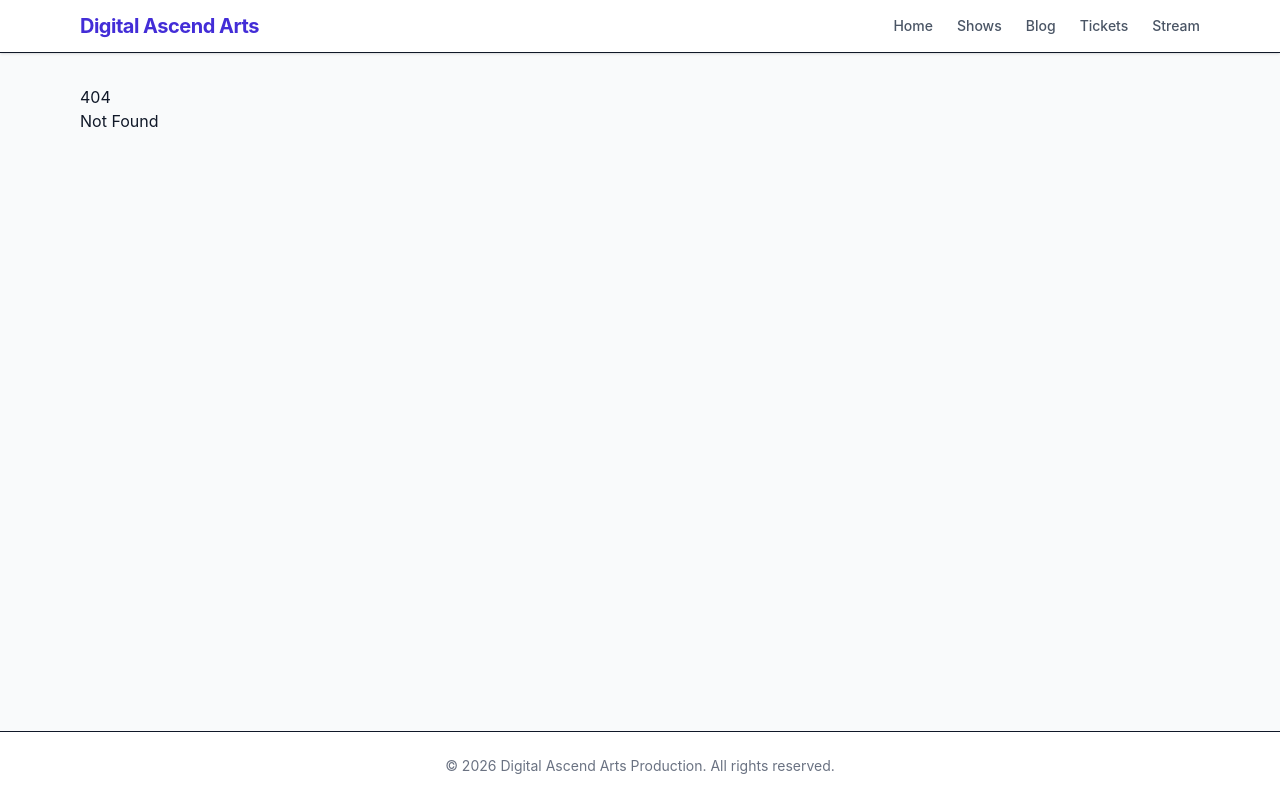
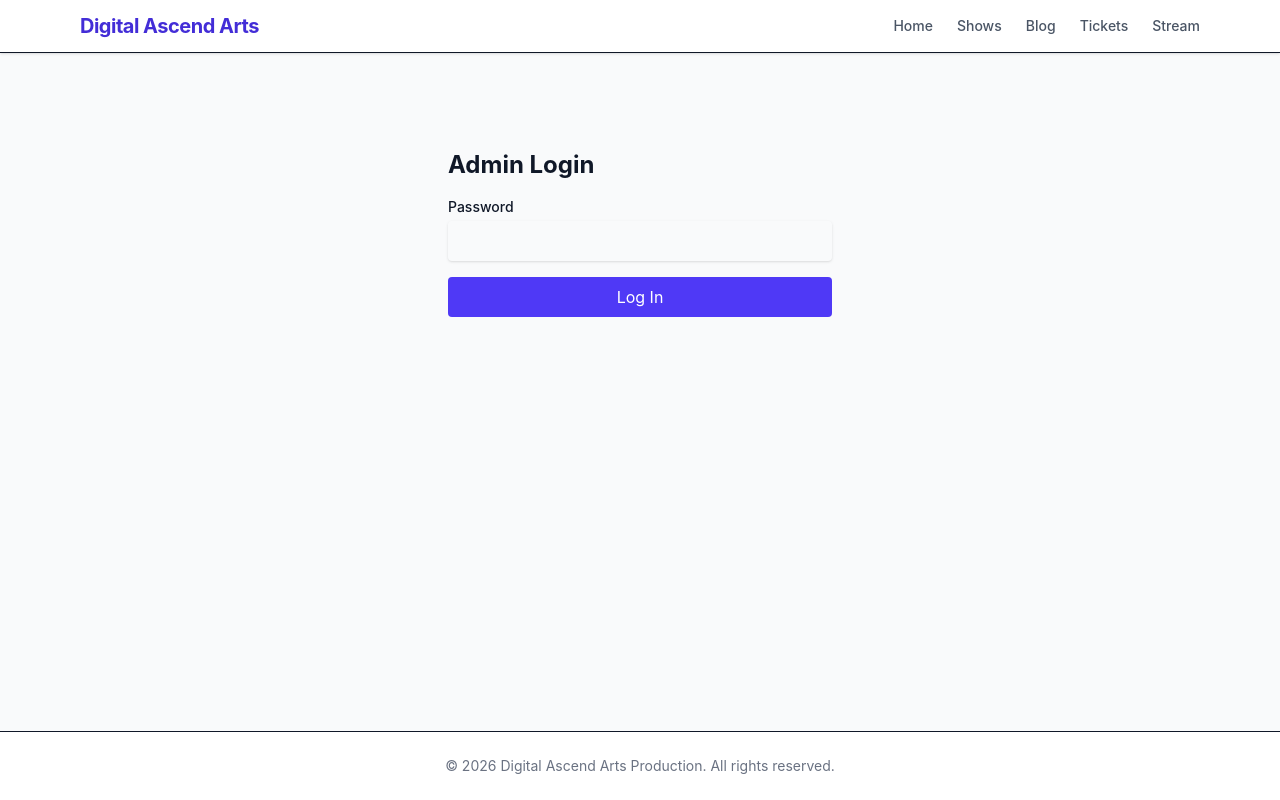
Before and after one commit to BonaventureMaina/digital-ascend, a SvelteKit app: page /admin in a window 1280 px wide. Before the commit this address had no page. Built offline with nearby package versions, Linux system fonts and the light colour scheme.

Commit message:
feat: password-protected admin dashboard with subscriber list

```diff
--- /dev/null
+++ b/src/routes/admin/+page.server.ts
@@ -0,0 +1,23 @@
+import { env } from '$env/dynamic/private';
+import { fail } from '@sveltejs/kit';
+
+export const actions = {
+  login: async ({ request, cookies }) => {
+    const data = await request.formData();
+    const password = data.get('password') as string;
+
+    if (password !== env.ADMIN_PASSWORD) {
+      return fail(401, { error: 'Incorrect password.' });
+    }
+
+    // Set a simple authentication cookie (prototype only)
+    cookies.set('admin_token', env.ADMIN_PASSWORD, {
+      path: '/',
+      httpOnly: true,
+      sameSite: 'strict',
+      maxAge: 60 * 60 * 24 // 1 day
+    });
+
+    return { success: true };
+  }
+};
--- /dev/null
+++ b/src/routes/admin/+page.svelte
@@ -0,0 +1,34 @@
+<script lang="ts">
+  let { form } = $props();
+  const error = form?.error ?? '';
+  const success = form?.success ?? false;
+</script>
+
+<div class="max-w-sm mx-auto mt-16">
+  <h1 class="text-2xl font-bold mb-4">Admin Login</h1>
+
+  {#if success}
+    <p class="text-green-700 bg-green-50 p-3 rounded text-sm mb-4">
+      Logged in! <a href="/admin/subscribers" class="underline">Go to subscriber list</a>.
+    </p>
+  {:else}
+    <form method="POST" action="?/login" class="space-y-4">
+      <div>
+        <label for="password" class="block text-sm font-medium">Password</label>
+        <input
+          type="password"
+          id="password"
+          name="password"
+          required
+          class="mt-1 w-full rounded border-gray-300 shadow-sm p-2"
+        />
+        {#if error}
+          <p class="text-red-600 text-sm mt-1">{error}</p>
+        {/if}
+      </div>
+      <button type="submit" class="bg-indigo-600 text-white px-4 py-2 rounded hover:bg-indigo-700 w-full">
+        Log In
+      </button>
+    </form>
+  {/if}
+</div>
--- /dev/null
+++ b/src/routes/admin/subscribers/+page.server.ts
@@ -0,0 +1,17 @@
+import { env } from '$env/dynamic/private';
+import { redirect } from '@sveltejs/kit';
+import { db } from '$lib/server/db';
+import { subscribers } from '$lib/server/db/schema';
+
+export function load({ cookies }) {
+  const token = cookies.get('admin_token');
+  if (token !== env.ADMIN_PASSWORD) {
+    throw redirect(303, '/admin');
+  }
+
+  const list = db.select().from(subscribers).all();
+
+  return {
+    subscribers: list
+  };
+}
--- /dev/null
+++ b/src/routes/admin/subscribers/+page.svelte
@@ -0,0 +1,37 @@
+<script lang="ts">
+  let { data } = $props();
+  const subs = data.subscribers;
+</script>
+
+<div class="max-w-3xl mx-auto">
+  <h1 class="text-2xl font-bold mb-4">Subscribers ({subs.length})</h1>
+
+  {#if subs.length === 0}
+    <p class="text-gray-500">No subscribers yet.</p>
+  {:else}
+    <div class="overflow-x-auto">
+      <table class="w-full border-collapse border border-gray-200 text-sm">
+        <thead>
+          <tr class="bg-gray-50">
+            <th class="border border-gray-200 p-2 text-left">ID</th>
+            <th class="border border-gray-200 p-2 text-left">Email</th>
+            <th class="border border-gray-200 p-2 text-left">Subscribed At</th>
+          </tr>
+        </thead>
+        <tbody>
+          {#each subs as sub}
+            <tr>
+              <td class="border border-gray-200 p-2">{sub.id}</td>
+              <td class="border border-gray-200 p-2">{sub.email}</td>
+              <td class="border border-gray-200 p-2">{sub.subscribedAt}</td>
+            </tr>
+          {/each}
+        </tbody>
+      </table>
+    </div>
+  {/if}
+
+  <p class="mt-6 text-sm text-gray-500">
+    <a href="/admin" class="text-indigo-700 hover:underline">Admin home</a>
+  </p>
+</div>
```
Also changed, not shown: 1 other file (tests, documents, lock files or other folders).
